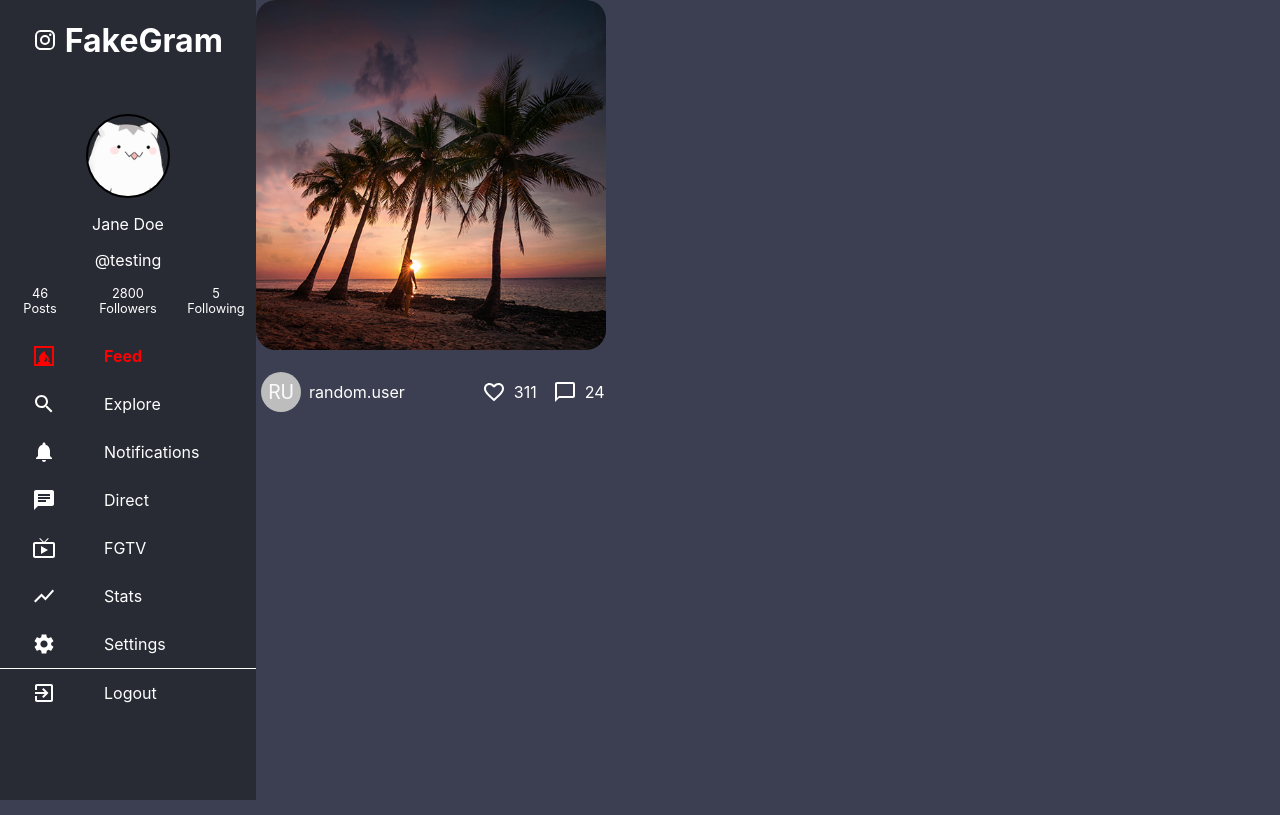
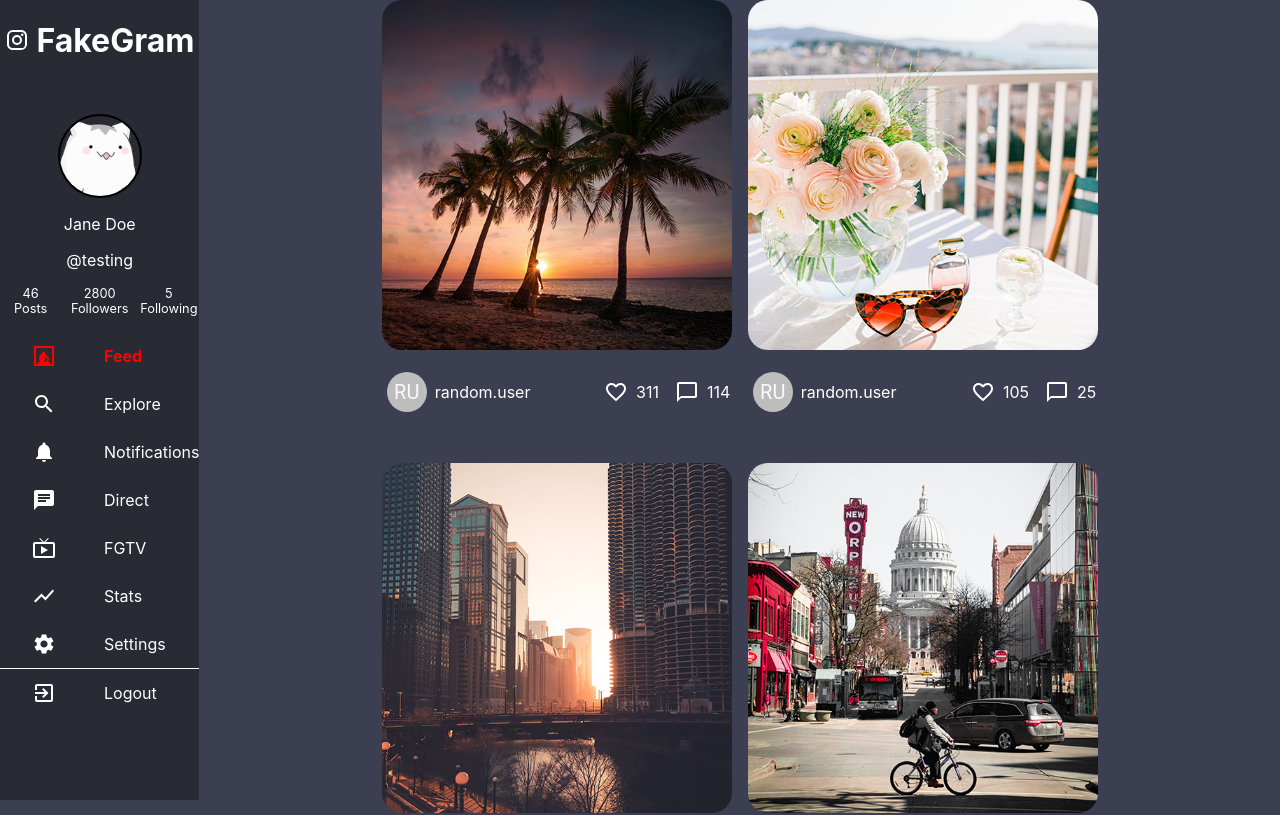
Before and after one commit to JNoris/social-media-react-app, a React (Create React App) app in the folder social-media-react-app/: page / in a window 1280 px wide. Shown: the top 815 px of the page. Built offline with nearby package versions, Linux system fonts and the light colour scheme.

Commit message:
added grid view + temp content data

```diff
--- a/social-media-react-app/src/components/Home/Home.js
+++ b/social-media-react-app/src/components/Home/Home.js
@@ -1,11 +1,11 @@
 import React from 'react'
 import {HomeWrapper} from './Home.styles';
-import PostCard from '../PostCard/PostCard';
+import PostGridView from '../PostGridView/PostGridView'
 
 const Home = () => {
     return(
         <HomeWrapper>
-            <PostCard />
+            <PostGridView />
         </HomeWrapper>
     );
 }
--- a/social-media-react-app/src/components/PostCard/PostCard.js
+++ b/social-media-react-app/src/components/PostCard/PostCard.js
@@ -5,12 +5,20 @@ import PostCardContent from './PostCardContent/PostCardContent'
 import PostImage from './PostCardContent/PostImage'
 
 
-const PostCard = () => {
+const PostCard = (props) => {
+
+    const post = props.post;
+
     return (
         <CardWrapper>
             <Card>
-               <PostImage />
-               <PostCardContent />
+               <PostImage
+                    img = {post.img}
+               />
+               <PostCardContent
+                    likes = {post.likes}
+                    comments = {post.comments}
+               />
             </Card>
         </CardWrapper>
     );
--- a/social-media-react-app/src/components/PostCard/PostCardContent/PostCardContent.js
+++ b/social-media-react-app/src/components/PostCard/PostCardContent/PostCardContent.js
@@ -5,13 +5,16 @@ import {ContentWrapper} from './PostCardContentStyles'
 import PostStats from './PostStats'
 import UserInfo from './UserInfo'
 
-const PostCardContent = () => {
+const PostCardContent = (props) => {
     return (
         <ContentWrapper>
             <CardContent>
                 <CardActions disableSpacing>
                     <UserInfo />
-                   <PostStats />
+                   <PostStats
+                        likes={props.likes}
+                        comments={props.comments}
+                   />
                 </CardActions>
             </CardContent>
         </ContentWrapper>
--- a/social-media-react-app/src/components/PostCard/PostCardContent/PostImage.js
+++ b/social-media-react-app/src/components/PostCard/PostCardContent/PostImage.js
@@ -1,14 +1,14 @@
 import React, { useState } from 'react';
 import CardMedia  from '@material-ui/core/CardMedia';
 import {Media} from './PostCardContentStyles';
-//temp
-import img from '../../temp/postImgs/img5.jpg'
+import img from "../../temp/postImgs/img1.jpg"
 
-const PostImage = () => {
+const PostImage = (props) => {
+    console.log("props", props)
     return (
         <Media>
             <CardMedia>
-                <img src={img} />
+                <img src={props.img} />
             </CardMedia>
         </Media>
     );
--- a/social-media-react-app/src/components/PostCard/PostCardContent/PostStats.js
+++ b/social-media-react-app/src/components/PostCard/PostCardContent/PostStats.js
@@ -3,7 +3,7 @@ import FavoriteBorderIcon from '@material-ui/icons/FavoriteBorder';
 import ChatBubbleOutlineIcon from '@material-ui/icons/ChatBubbleOutline';
 import {ContentComponent, PostActions} from './PostCardContentStyles'
 
-const PostStats = () => {
+const PostStats = (props) => {
     const [like, setLike] = useState(false);
     const [heartColor, setHeartColor] = useState({color: "#fff"})
 
@@ -28,7 +28,7 @@ const PostStats = () => {
                     style={heartColor}
                 />
                     {/* onClick open list view of likes */}
-                    <p id="likes">311</p>
+                    <p id="likes">{props.likes}</p>
                     {/* TO DO on click */}
             </ContentComponent>
             <ContentComponent>
@@ -36,7 +36,7 @@ const PostStats = () => {
                     // onClick open individual post view - shows input field to comment + view comments
                 />
                     {/* onClick open list view of commments */}
-                    <p id="comments">24</p>
+                    <p id="comments">{props.comments}</p>
                 </ContentComponent>
         </PostActions>
     )
--- /dev/null
+++ b/social-media-react-app/src/components/PostGridView/PostGridView.js
@@ -0,0 +1,63 @@
+import React, {useState} from 'react';
+import PostCard from '../PostCard/PostCard'
+import Grid from '@material-ui/core/Grid';
+
+//temp
+import img1 from "../temp/postImgs/img5.jpg"
+import img2 from "../temp/postImgs/img2.jpg"
+import img3 from "../temp/postImgs/img6.jpg"
+import img4 from "../temp/postImgs/img1.jpg"
+import img5 from "../temp/postImgs/img3.jpg"
+import img6 from "../temp/postImgs/img4.jpg"
+
+const PostGridView = () => {
+    const [spacing, setSpacing] = useState(2);
+
+    // TODO API call to get post content using props (home or profile content)
+
+    // temp dummy data
+    var tempPostContent = [
+        {
+            img: img1,
+            likes: "311",
+            comments: "114"
+        },
+        {
+            img: img3,
+            likes: "105",
+            comments: "25"
+        },
+        {
+            img: img2,
+            likes: "2.1k",
+            comments: "362"
+        },
+        {
+            img: img5,
+            likes: "30",
+            comments: "2"
+        },
+        {
+            img: img4,
+            likes: "574",
+            comments: "183"
+        },
+        {
+            img: img6,
+            likes: "410",
+            comments: "16"
+        }
+    ]
+
+    return (
+        <Grid container justify="center" spacing={spacing}>
+           {tempPostContent.map((post) => (
+               <Grid key={post.img} item>
+                   <PostCard post={post} />
+               </Grid>
+
+           ))}
+        </Grid>
+    );
+}
+export default PostGridView;
--- /dev/null
+++ b/social-media-react-app/src/components/PostGridView/PostGridViewStyles.js
@@ -0,0 +1 @@
+import styled from 'styled-components'
```
